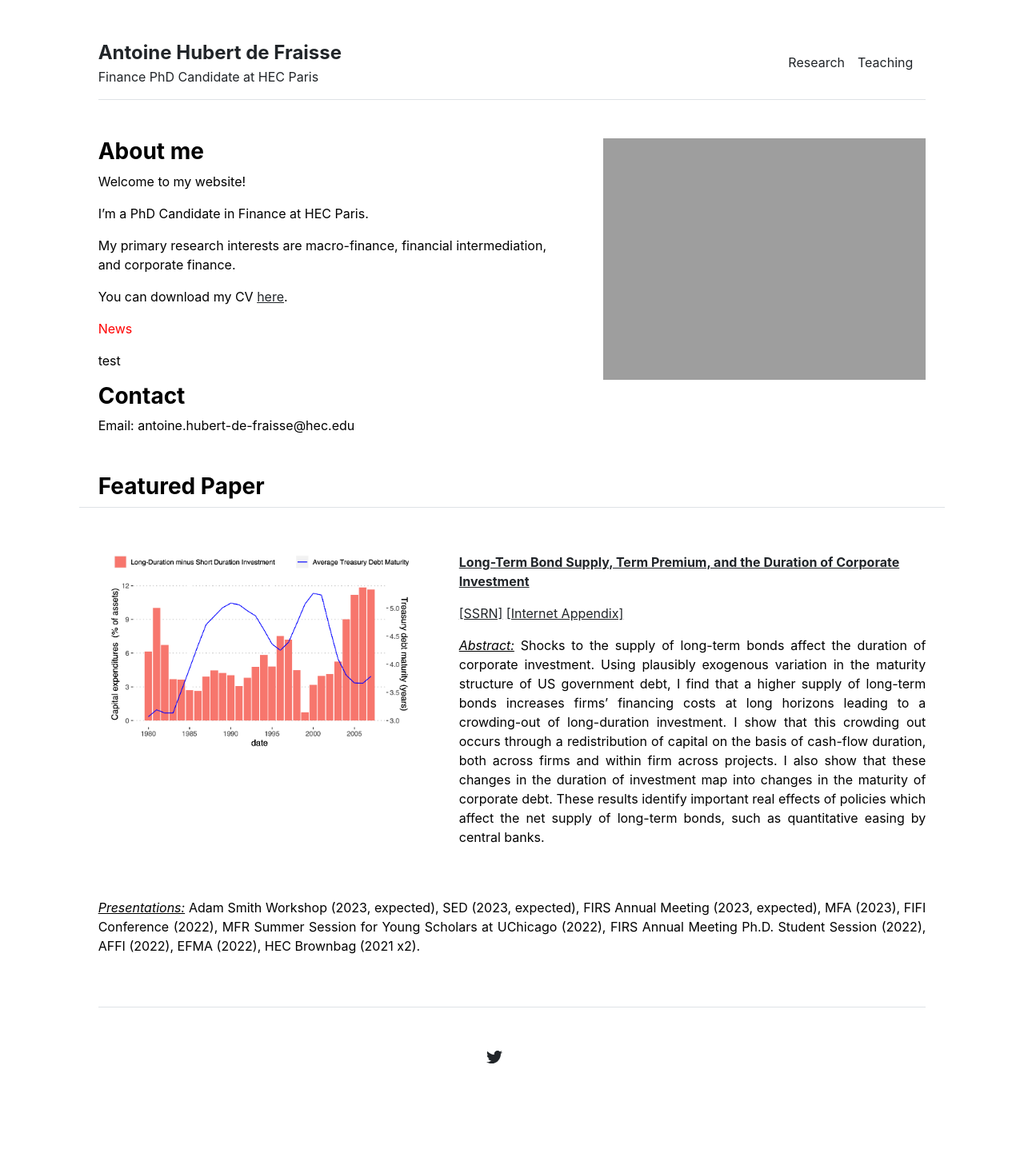
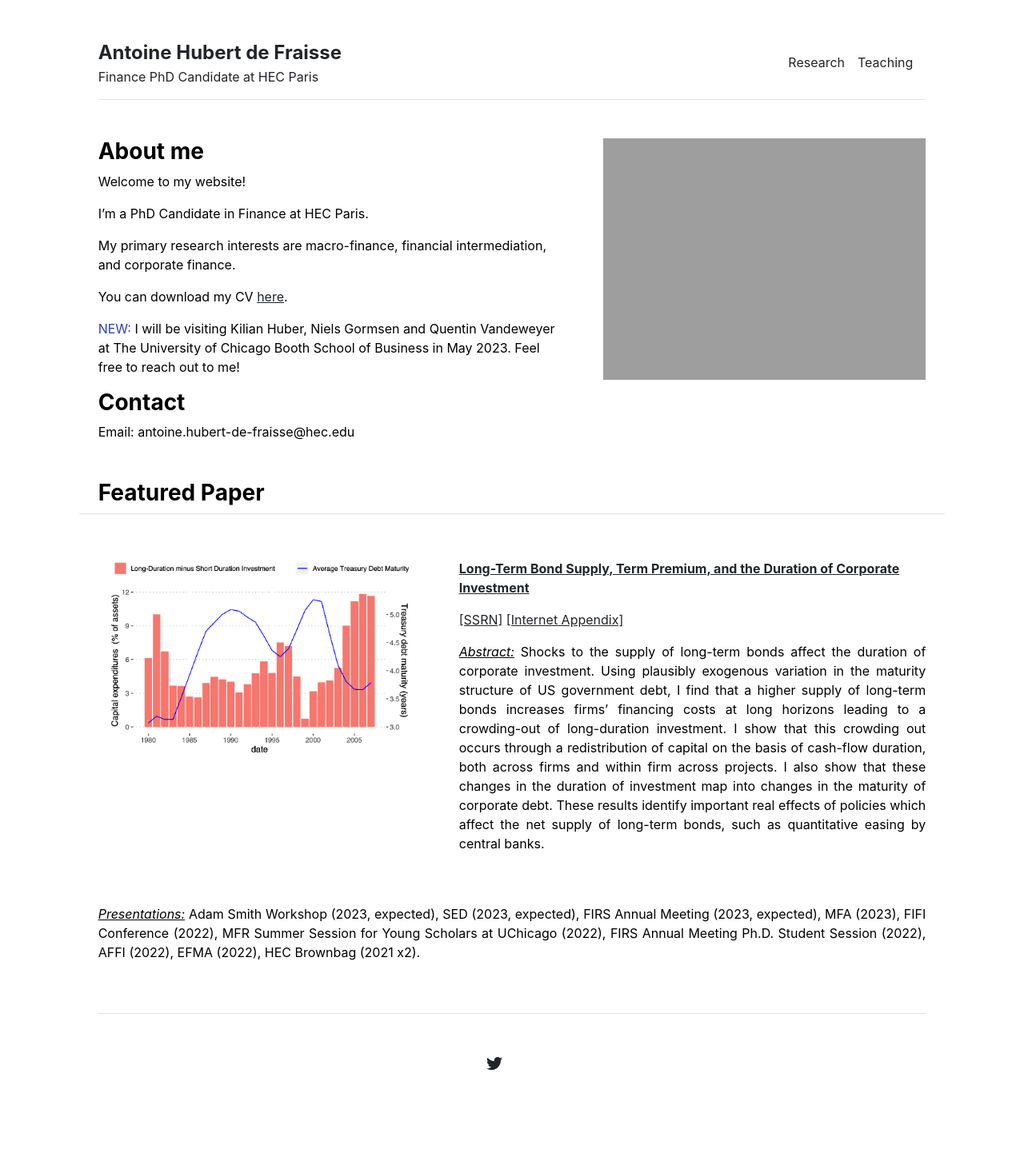
Before and after one commit to antoinehubertdefraisse/antoinehubertdefraisse.github.io, a Jekyll site: the page built from index.md, in a window 1280 px wide. Shown: the whole page at 80% size. Built offline with Jekyll 4.4.1, drawn with Linux system fonts in a browser that asks for light colours.

Commit message:
Update home.html

```diff
--- a/_layouts/home.html
+++ b/_layouts/home.html
@@ -10,7 +10,7 @@ layout: default
     My primary research interests are macro-finance, financial intermediation, and corporate finance. <p></p>
     You can download my CV <a href="http://antoinehubertdefraisse.github.io/pdf/cv_new.pdf" target="_blank">here</a>.
 	   <p></p>
-	    <p style="color:#FF0000";>News</p> test
+	    <p> <font color="#2D42B3">NEW: </font> I will be visiting Kilian Huber, Niels Gormsen and Quentin Vandeweyer at The University of Chicago Booth School of Business in May 2023. Feel free to reach out to me! </p>
 	  <p></p>
     <h3 class="fw-bold">Contact</h3>
     Email: antoine.hubert-de-fraisse@hec.edu
```
